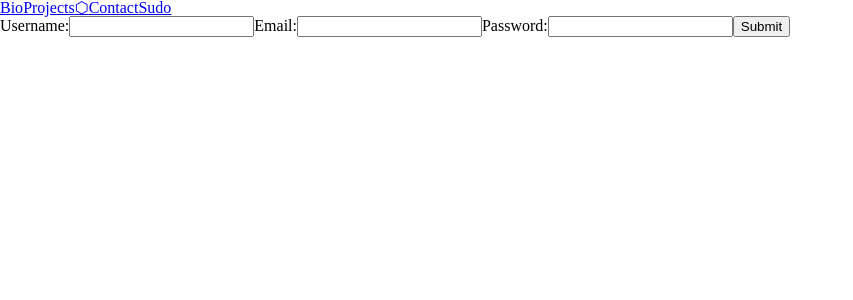
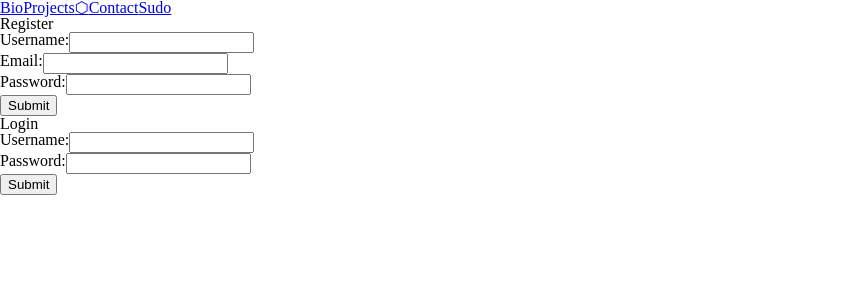
Before and after one commit to richanynguon/portfolio-editor-gui-frontend, a React (Create React App) app: page /sudo in a window 1280 px wide. Shown: the top 300 px of the page, without its empty margins (0-853 px from the left). Built offline with nearby package versions, Linux system fonts and the light colour scheme.

Commit message:
commit before pr

```diff
--- a/src/components/login/Login.tsx
+++ b/src/components/login/Login.tsx
@@ -1,14 +1,65 @@
-import React from 'react'
+import React from 'react';
+import * as Yup from 'yup';
+import { withFormik, FormikProps, ErrorMessage, Form, Field } from 'formik';
+import * as s from '../../styles/styles'
 
 
+interface FormValues {
+  user_name: string;
+  password: string;
+}
 
-export default function Login() {
+const InnerForm = (props: FormikProps<FormValues>) => {
+  const { isSubmitting } = props;
+  return (
+    <Form>
+      <s.Label>
+        Username:
+      <Field type="name" name="user_name" />
+        <ErrorMessage name='name' />
+      </s.Label>
+      <s.Label>
+        Password:
+      <Field type="password" name="password" />
+        <ErrorMessage name='password' />
+      </s.Label>
+
+      <button type="submit" disabled={isSubmitting}>
+        Submit
+      </button>
+    </Form>
+  );
+};
+
+const LoginForm = withFormik<{}, FormValues>({
+
+  mapPropsToValues: () => {
+    return {
+      user_name: '',
+      password: '',
+    };
+  },
+
+  validationSchema: Yup.object().shape({
+    user_name: Yup.string()
+      .min(5, "Username must be 5 characters or longer")
+      .required("Username is required"),
+    password: Yup.string()
+      .min(8, "Password must be 8 characters or longer")
+      .required("Password is required"),
+  }),
+
+  handleSubmit: (values, { setStatus, resetForm, setErrors, setSubmitting }) => {
+
+  },
+})(InnerForm);
 
 
-  return (
-    <div>
+const Login = () => (
+  <div>
+    Login
+    <LoginForm />
+  </div>
+);
 
-
-    </div>
-  )
-}
+export default Login;
--- a/src/components/register/Register.tsx
+++ b/src/components/register/Register.tsx
@@ -1,7 +1,8 @@
 import React from 'react';
 import * as Yup from 'yup';
 import { withFormik, FormikProps, ErrorMessage, Form, Field } from 'formik';
-import * as styled from 'styled-components'
+import * as s from '../../styles/styles'
+
 
 interface FormValues {
   user_name: string;
@@ -9,20 +10,25 @@ interface FormValues {
   password: string;
 }
 
-const InnerForm = (props:  FormikProps<FormValues>) => {
-  const { isSubmitting} = props;
+const InnerForm = (props: FormikProps<FormValues>) => {
+  const { isSubmitting } = props;
   return (
     <Form>
+      <s.Label>
         Username:
       <Field type="name" name="user_name" />
         <ErrorMessage name='name' />
+      </s.Label>
+      <s.Label>
         Email:
       <Field type="email" name="email" />
         <ErrorMessage name='email' />
+      </s.Label>
+      <s.Label>
         Password:
       <Field type="password" name="password" />
         <ErrorMessage name='password' />
-
+      </s.Label>
       <button type="submit" disabled={isSubmitting}>
         Submit
       </button>
@@ -62,6 +68,7 @@ const RegisterForm = withFormik<{}, FormValues>({
 
 const Register = () => (
   <div>
+    Register
     <RegisterForm />
   </div>
 );
--- /dev/null
+++ b/src/styles/styles.ts
@@ -0,0 +1,6 @@
+import styled from 'styled-components';
+
+
+export const Label = styled.label`
+display: flex;
+`
```
Lines whose indentation alone changed are shown as unchanged.
